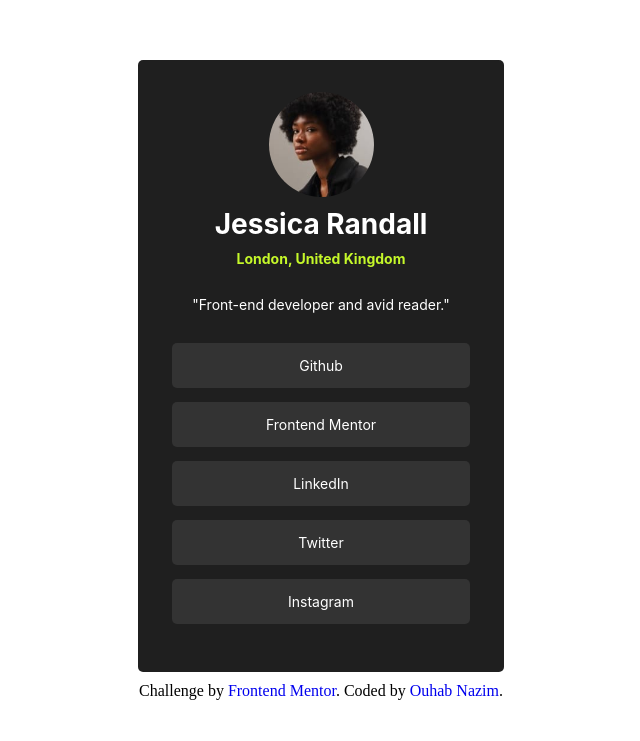
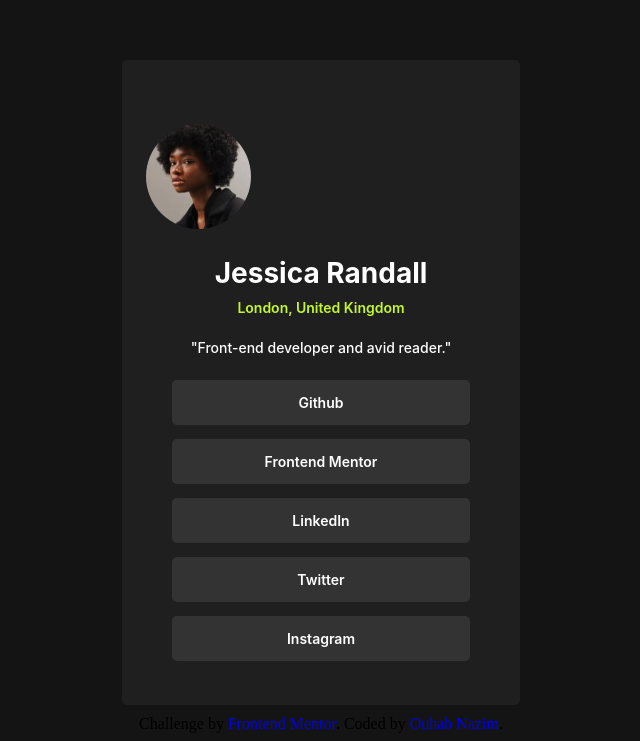
Before and after one commit to Creepy01/Soicial-Media-Links, a plain HTML site: page index.html in a window 1280 px wide. Shown: the part 140-881 px from the top of the page, without its empty margins (319-959 px from the left). Before the commit the page ends 848 px from the top, so only its background shows below. Drawn offline with Linux system fonts and the light colour scheme.

Commit message:
Update styles.css

```diff
--- a/styles.css
+++ b/styles.css
@@ -2,7 +2,7 @@
     list-style: none;
     padding: 0;
 }
-.body{
+body{
     background-color: hsl(0, 0%, 8%);}
 .container{
     font-family: 'Inter';
@@ -11,7 +11,7 @@
     width: 10vw;
     margin: auto;
     margin-top: 200px;
-    padding: 32px 8px;
+    padding: 28px 24px;
     border-radius: 5px;
     min-width: 350px;
 }
@@ -21,16 +21,19 @@
 }
 .container h1 {
     font-size: 28px;
+    font-weight: 700;
 }
 .container h4 {
     font-size: 14px;
 }
 .container h4{
     color: hsl(75, 94%, 57%);
+    font-weight:600;
 }
 .container p{
-    margin: 30px 0;
+    margin: 24px 0;
     font-size: 14px;
+    font-weight:500;
 }
 .info img{
     display:block;
@@ -38,12 +41,13 @@
     margin-right:auto ;
     border-radius: 100px;
     width: 30%;
+    margin: 36px 0;
 }
 ul{
     width: 100%;
     list-style: none;}
 li{
-    font-weight: 400;
+    font-weight: 600;
     font-size: 14px;
     display: block;
     list-style: none;
```
